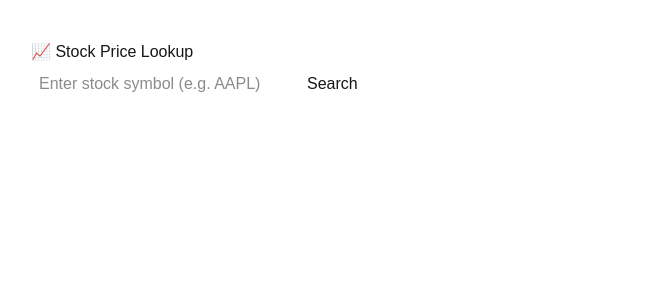
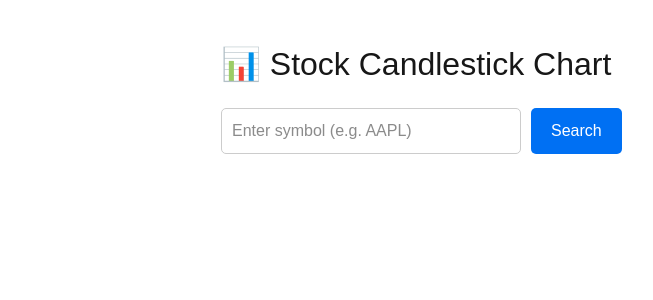
Before and after one commit to sinxiang/AL-in-Finance, a Next.js app: page / in a window 1280 px wide. Shown: the top 300 px of the page, without its empty margins (9-662 px from the left). Built offline with nearby package versions, Linux system fonts and the light colour scheme.

Commit message:
Add candlestick chart

```diff
--- a/package.json
+++ b/package.json
@@ -9,9 +9,11 @@
     "lint": "next lint"
   },
   "dependencies": {
+    "lightweight-charts": "^5.0.8",
     "next": "15.3.5",
     "react": "^19.0.0",
     "react-dom": "^19.0.0",
+    "recharts": "^3.0.2",
     "yahoo-finance2": "^2.13.3"
   },
   "devDependencies": {
--- a/src/app/page.tsx
+++ b/src/app/page.tsx
@@ -1,79 +1,108 @@
 'use client';
 
-import React, { useState } from 'react';
+import React, { useEffect, useRef, useState } from 'react';
+import yahooFinance from 'yahoo-finance2';
+import { createChart, Time } from 'lightweight-charts';
 
-type StockData = {
-  date: string;
-  close: number;
+type Candle = {
+  time: Time;
   open: number;
   high: number;
   low: number;
-  volume: number;
-  adjClose?: number;
+  close: number;
 };
 
 export default function Home() {
-  const [symbol, setSymbol] = useState<string>("");
-  const [prices, setPrices] = useState<StockData[]>([]);
+  const chartContainerRef = useRef<HTMLDivElement>(null);
+  const [symbol, setSymbol] = useState('');
+  const [candles, setCandles] = useState<Candle[]>([]);
   const [error, setError] = useState<string | null>(null);
 
   const fetchData = async () => {
     try {
-      const res = await fetch(`/api/stock?symbol=${symbol}`);
-      const result = await res.json();
+      const result = await yahooFinance.historical(symbol, {
+        period1: new Date(Date.now() - 30 * 24 * 60 * 60 * 1000),
+        period2: new Date(),
+      });
 
-      if (result.error) {
-        setError(result.error);
-        setPrices([]);
-        return;
-      }
+      const candleData: Candle[] = result.reverse().map((d) => ({
+        time: d.date.toISOString().split('T')[0] as Time,
+        open: d.open,
+        high: d.high,
+        low: d.low,
+        close: d.close,
+      }));
 
-      setPrices(result.reverse());
+      setCandles(candleData);
       setError(null);
-    } catch {
-      setError("Error fetching stock data.");
-      setPrices([]);
+    } catch (err) {
+      setError('Invalid stock symbol or API error.');
+      setCandles([]);
     }
   };
 
+  useEffect(() => {
+    if (!chartContainerRef.current || candles.length === 0) return;
+
+    chartContainerRef.current.innerHTML = '';
+
+    const chart = createChart(chartContainerRef.current, {
+      width: chartContainerRef.current.clientWidth,
+      height: 400,
+      layout: { background: { color: '#ffffff' }, textColor: '#000' },
+      grid: {
+        vertLines: { color: '#eee' },
+        horzLines: { color: '#eee' },
+      },
+    });
+
+    const series = (chart as any).addCandlestickSeries();
+    series.setData(candles);
+
+    const resizeObserver = new ResizeObserver(() => {
+      chart.applyOptions({ width: chartContainerRef.current!.clientWidth });
+    });
+    resizeObserver.observe(chartContainerRef.current);
+
+    return () => resizeObserver.disconnect();
+  }, [candles]);
+
   return (
-    <div style={{ padding: 40, fontFamily: "Arial" }}>
-      <h1>📈 Stock Price Lookup</h1>
+    <div style={{ padding: 40, fontFamily: 'Arial', maxWidth: 900, margin: 'auto' }}>
+      <h1 style={{ fontSize: '2rem', marginBottom: 20 }}>📊 Stock Candlestick Chart</h1>
+
+      <div style={{ display: 'flex', marginBottom: 20 }}>
         <input
           type="text"
-        placeholder="Enter stock symbol (e.g. AAPL)"
+          placeholder="Enter symbol (e.g. AAPL)"
           value={symbol}
-        onChange={(e) => setSymbol(e.target.value)}
-        style={{ padding: 8, width: 250, marginRight: 10 }}
+          onChange={(e) => setSymbol(e.target.value.toUpperCase())}
+          style={{
+            padding: 10,
+            width: 300,
+            marginRight: 10,
+            border: '1px solid #ccc',
+            borderRadius: 5,
+          }}
         />
-      <button onClick={fetchData} style={{ padding: "8px 16px" }}>
+        <button
+          onClick={fetchData}
+          style={{
+            padding: '10px 20px',
+            backgroundColor: '#0070f3',
+            color: 'white',
+            border: 'none',
+            borderRadius: 5,
+            cursor: 'pointer',
+          }}
+        >
           Search
         </button>
+      </div>
 
-      {error && <p style={{ color: "red" }}>{error}</p>}
+      {error && <p style={{ color: 'red' }}>{error}</p>}
 
-      {prices.length > 0 && (
-        <table style={{ marginTop: 20, borderCollapse: "collapse" }}>
-          <thead>
-            <tr>
-              <th style={{ border: "1px solid black", padding: 5 }}>Date</th>
-              <th style={{ border: "1px solid black", padding: 5 }}>Close</th>
-            </tr>
-          </thead>
-          <tbody>
-            {prices.map((item) => (
-              <tr key={item.date}>
-                <td style={{ border: "1px solid black", padding: 5 }}>
-                  {new Date(item.date).toLocaleDateString()}
-                </td>
-                <td style={{ border: "1px solid black", padding: 5 }}>
-                  {item.close.toFixed(2)}
-                </td>
-              </tr>
-            ))}
-          </tbody>
-        </table>
-      )}
+      <div ref={chartContainerRef} />
     </div>
   );
 }
```
Also changed, not shown: 1 other file (tests, documents, lock files or other folders). Lines whose indentation alone changed are shown as unchanged.
